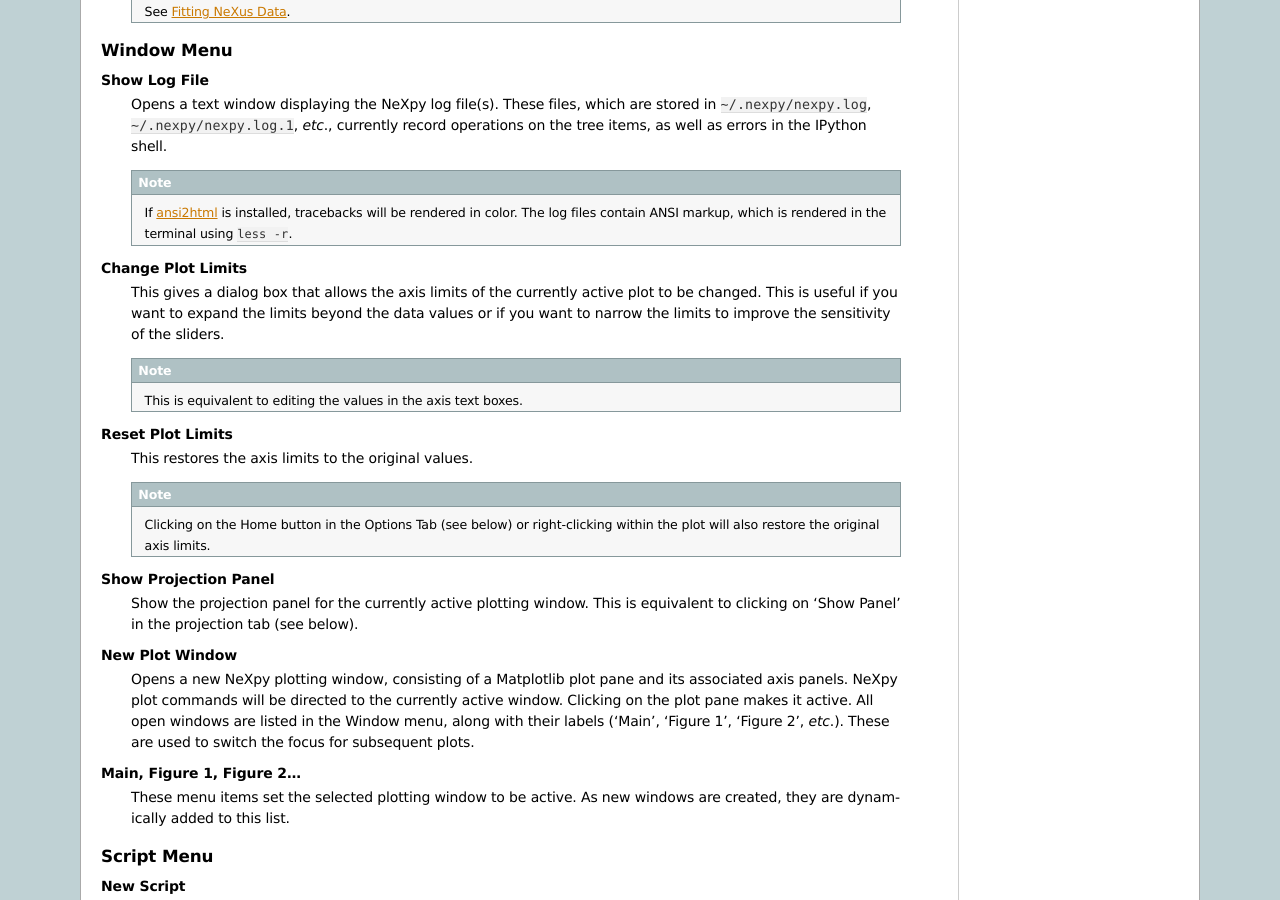
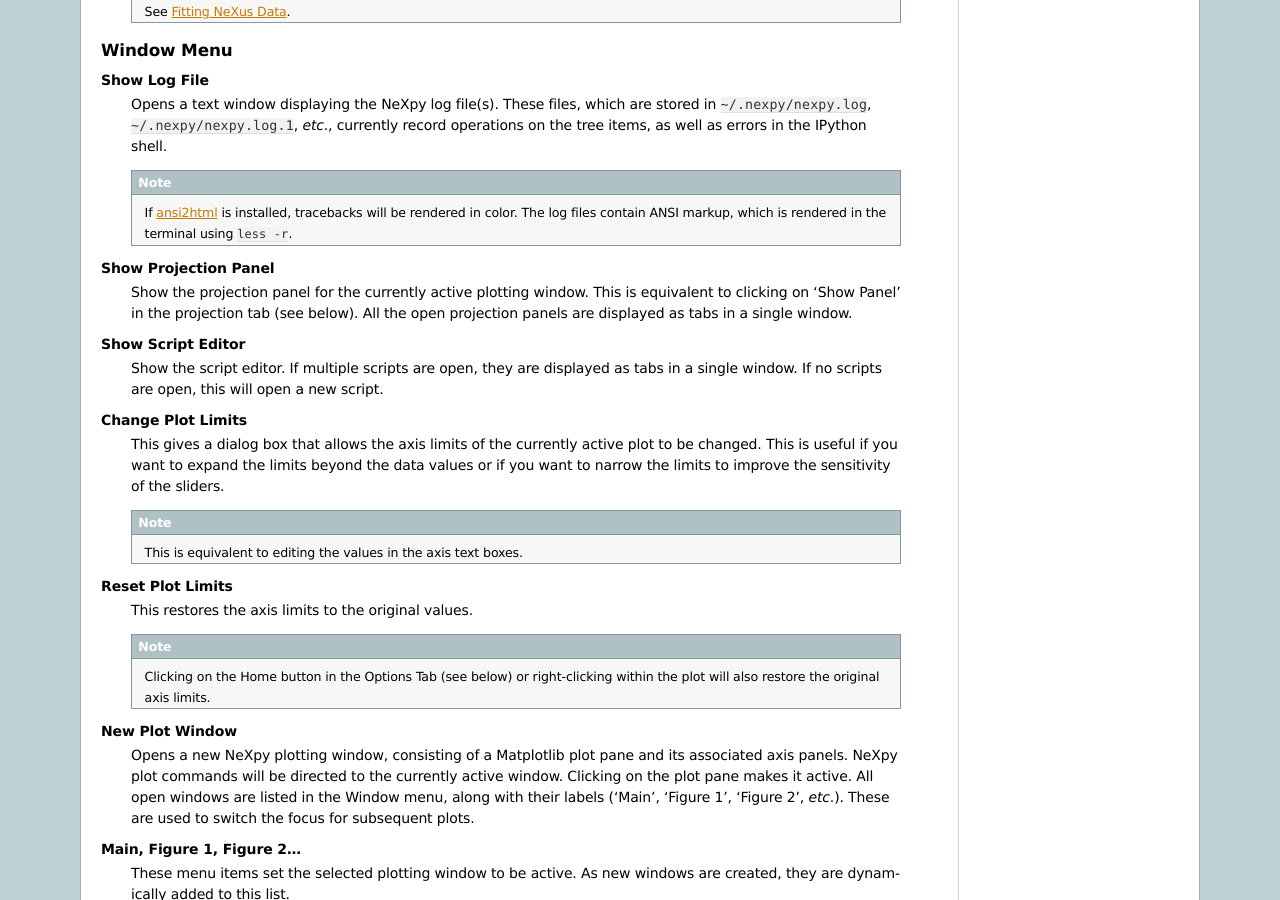
Before and after one commit to nexpy/nexpy, a Sphinx documentation site: the page built from doc/source/pythongui.rst, in a window 1280 px wide and 900 px high, scrolled down 4779 px. Built offline with Sphinx 7.4.7, drawn with Linux system fonts in a browser that asks for light colours.

Commit message:
Update documentation
Also changes the menu item to “Show Script Editor”, rather than “Show
Script Window”

```diff
--- a/doc/source/pythongui.rst
+++ b/doc/source/pythongui.rst
@@ -257,6 +257,16 @@ Window Menu
               contain ANSI markup, which is rendered in the terminal using
               ``less -r``.
 
+**Show Projection Panel**
+    Show the projection panel for the currently active plotting window. This is
+    equivalent to clicking on 'Show Panel' in the projection tab (see below).
+    All the open projection panels are displayed as tabs in a single window.
+
+**Show Script Editor**
+    Show the script editor. If multiple scripts are open, they are displayed as
+    tabs in a single window. If no scripts are open, this will open a new
+    script.
+
 **Change Plot Limits**
     This gives a dialog box that allows the axis limits of the currently active
     plot to be changed. This is useful if you want to expand the limits beyond
```
Also changed, not shown: other parts of doc/source/pythongui.rst (+0 -4 lines), 1 other file.
